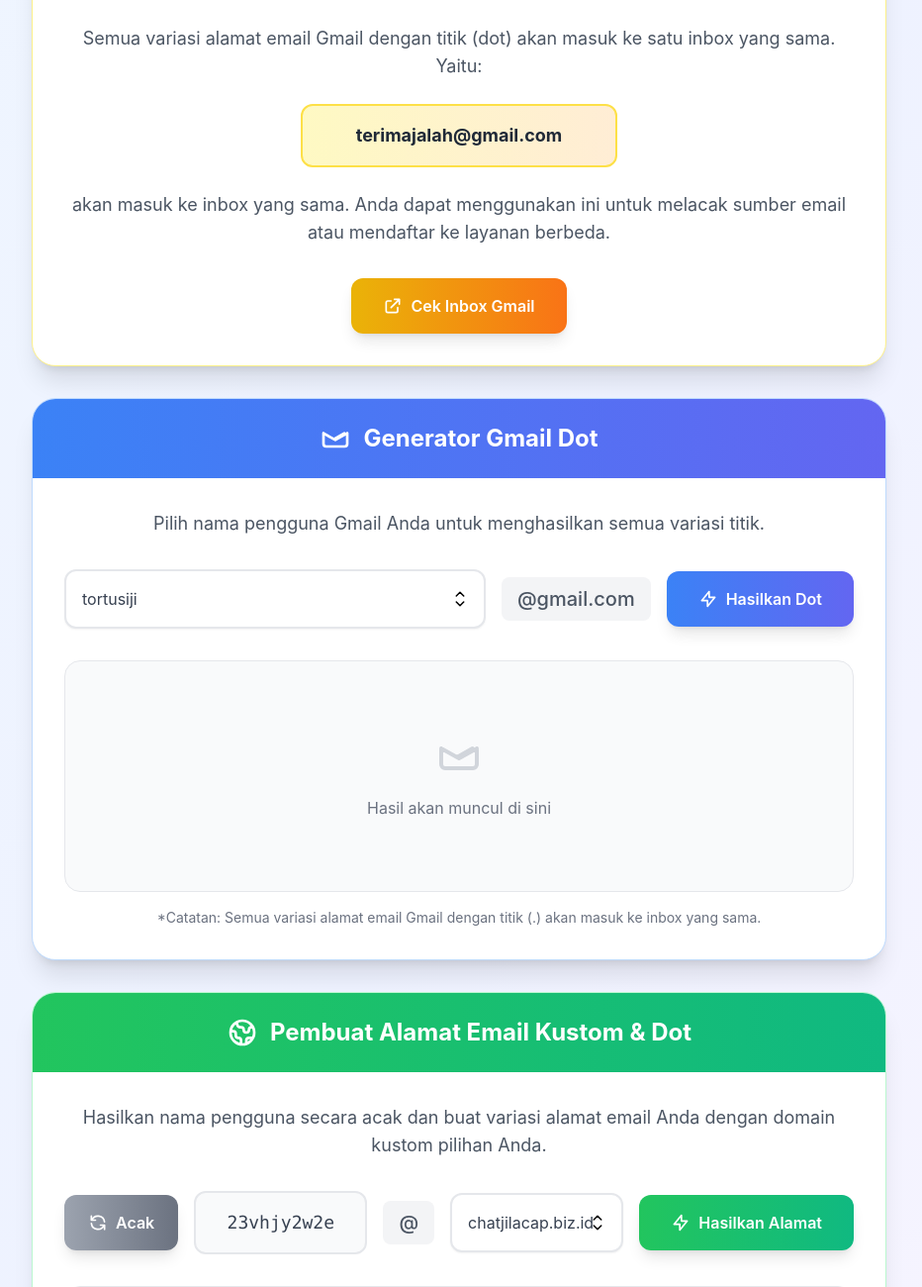
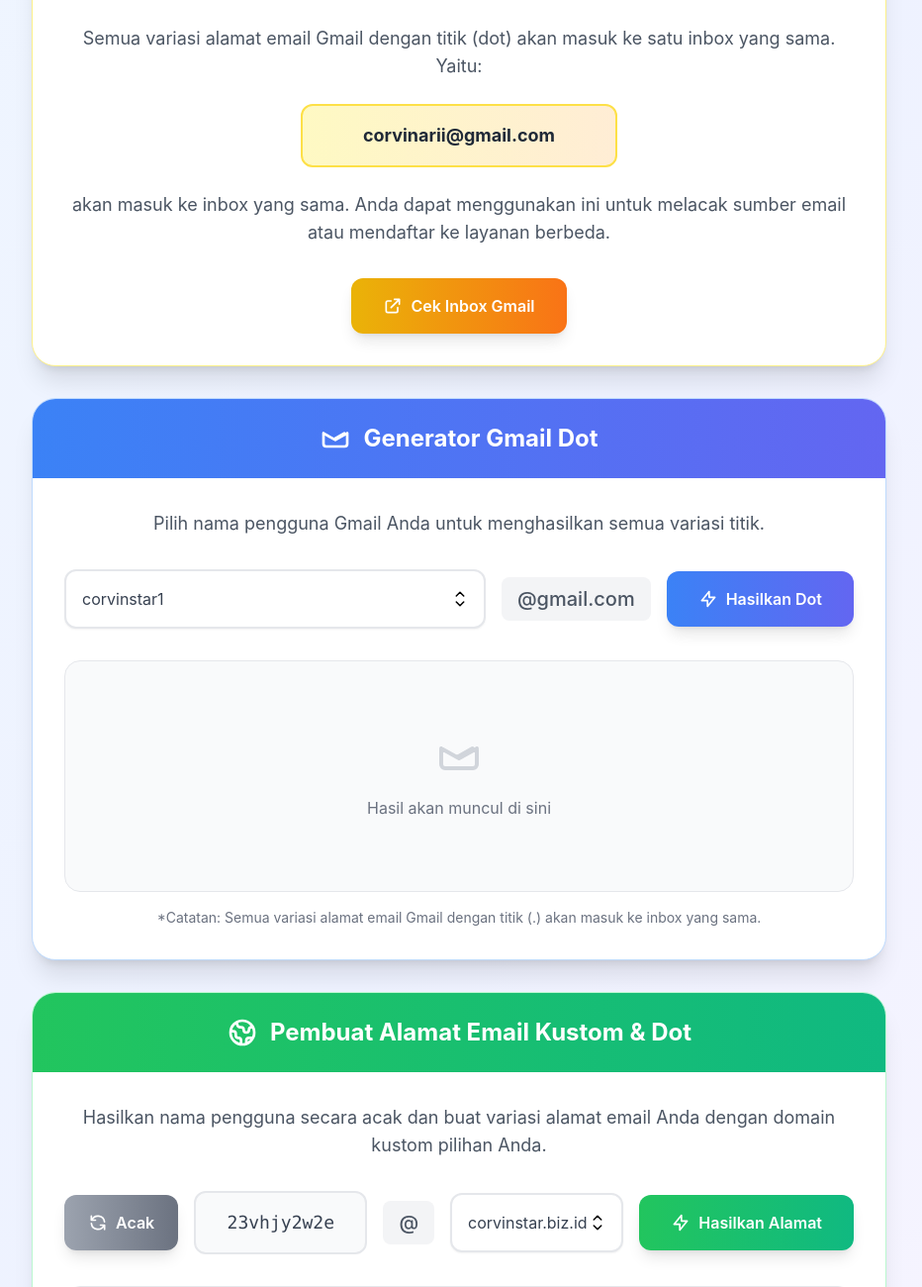
Before and after one commit to dropshipman/tempmail-RI, a plain HTML site: page index.html in a window 1280 px wide. Shown: the part 380-1680 px from the top of the page at 99% size, without its empty margins (176-1108 px from the left). Drawn offline with nearby package versions, Linux system fonts and the light colour scheme.

Commit message:
Update index.html

```diff
--- a/index.html
+++ b/index.html
@@ -82,7 +82,7 @@
                     </p>
                     <div class="flex flex-col items-center space-y-4 mb-6">
                         <div class="bg-gradient-to-r from-yellow-100 to-orange-100 p-4 rounded-xl border-2 border-yellow-300 max-w-xs w-full text-center">
-                            <p class="font-bold text-lg text-gray-800 break-all">terimajalah@gmail.com</p>
+                            <p class="font-bold text-lg text-gray-800 break-all">corvinarii@gmail.com</p>
                         </div>
                     </div>
                     <p class="text-gray-600 text-center mb-8 text-lg">
@@ -297,11 +297,11 @@
     <script>
         // Data for dropdowns
         const gmailUsernames = [
-            "tortusiji", "lorotortu", "telutortu"
+            "corvinstar1", "corvinstaro2", "corvinstar4"
         ];
 
         const customDomains = [
-            "chatjilacap.biz.id"
+            "corvinstar.biz.id", "pluto.corvinstar.biz.id", "clepto.corvinstar.biz.id", "jupiter.corvinstar.biz.id", "uranus.corvinstar.biz.id"
         ];
 
         // Generate random string for username
```
